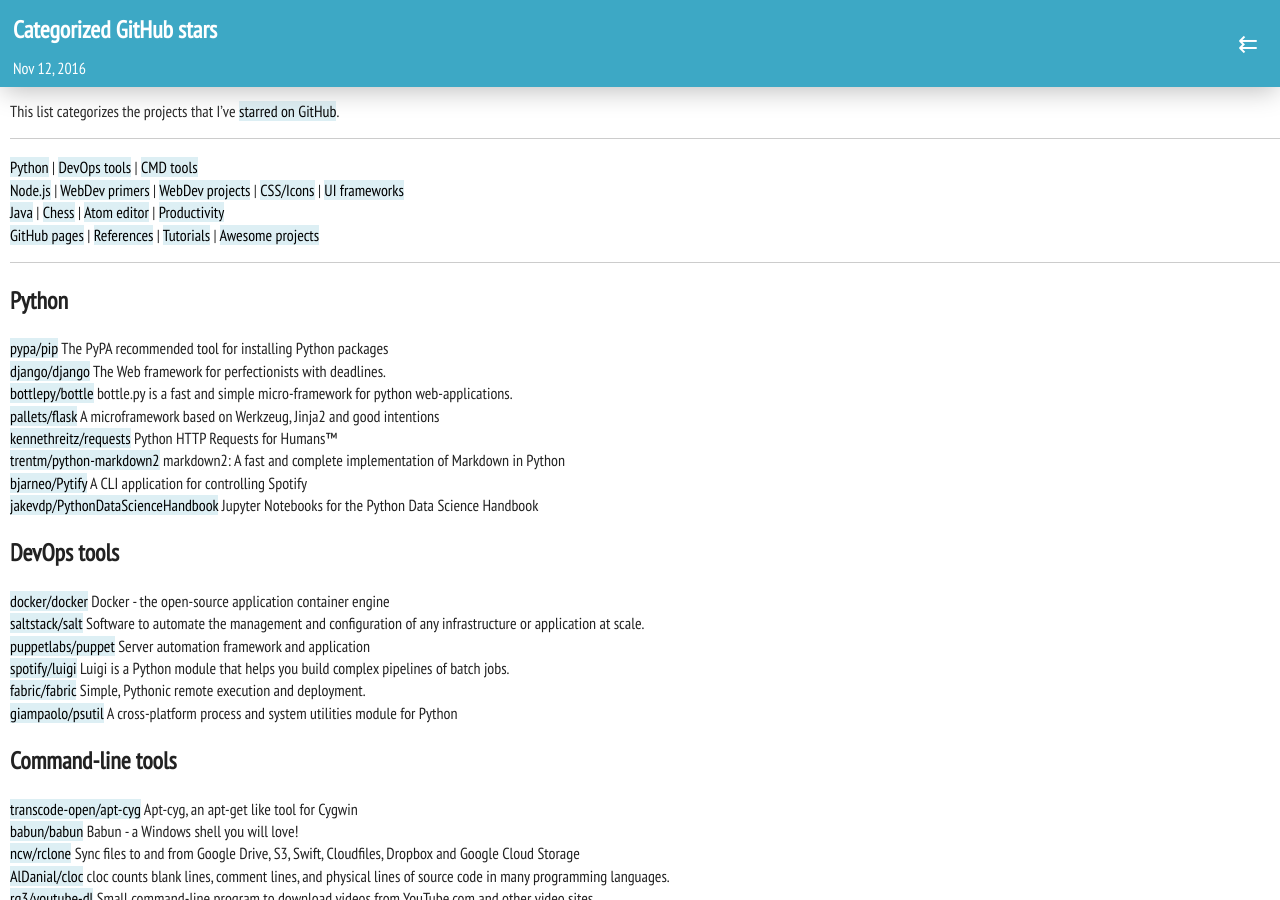
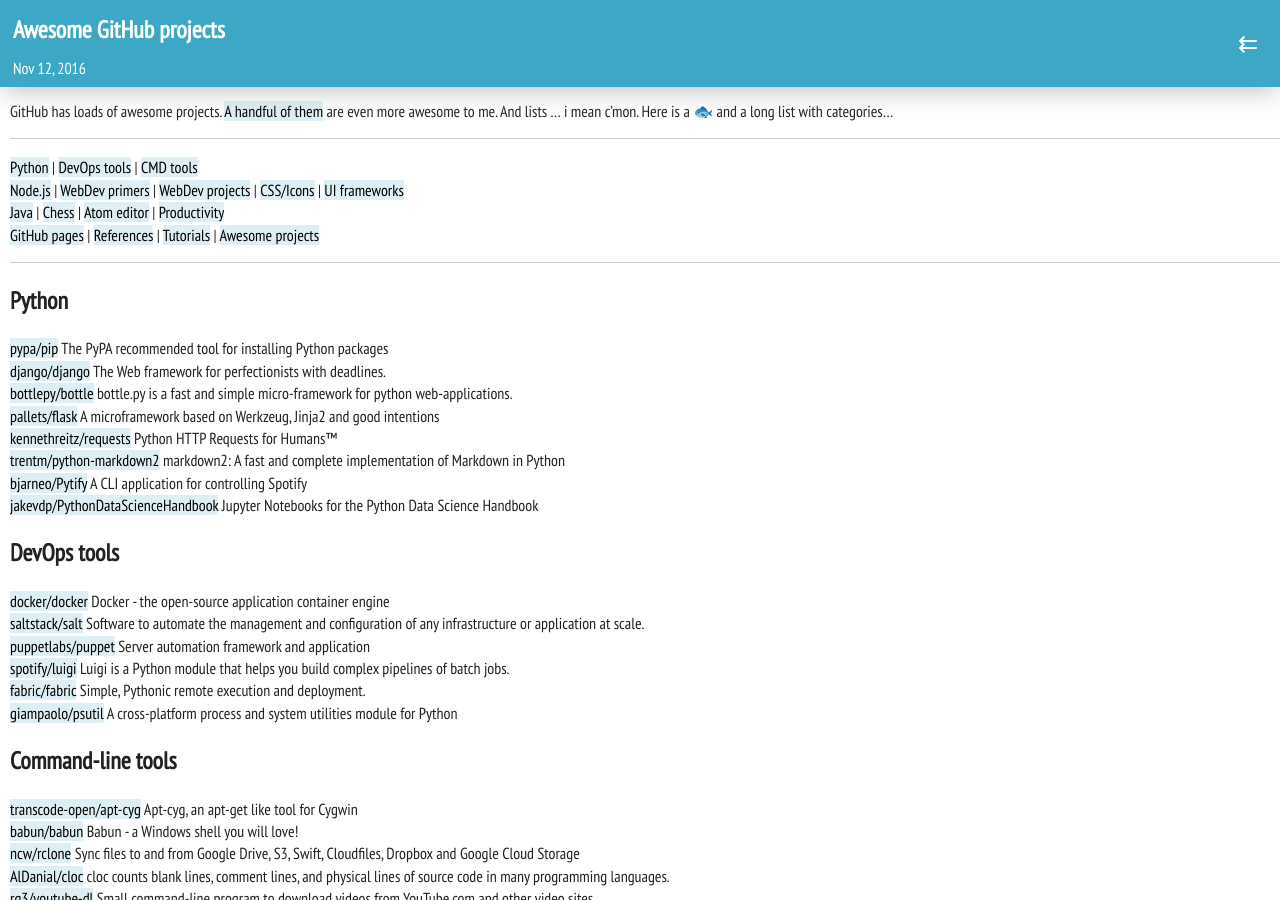
Before and after one commit to BastiTee/localhost, a Jekyll site: the page built from _posts/2016-11-12-my-stares.md, in a window 1280 px wide and 900 px high. Built offline with Jekyll 4.4.1, drawn with Linux system fonts in a browser that asks for light colours.

Commit message:
Update 2016-11-12-my-stares.md

```diff
--- a/_posts/2016-11-12-my-stares.md
+++ b/_posts/2016-11-12-my-stares.md
@@ -1,10 +1,10 @@
 ---
 layout: post
-title: "Categorized GitHub stars"
+title: "Awesome GitHub projects"
 date:   2016-11-12 09:34:49 +0100
 ---
 
-This list categorizes the projects that I've [starred on GitHub](https://github.com/stars/BastiTee?direction=desc&filter=others&sort=stars).
+GitHub has loads of awesome projects. [A handful of them](https://github.com/stars/BastiTee?direction=desc&filter=others&sort=stars) are even more awesome to me. And lists ... i mean c'mon. Here is a 🐟 and a long list with categories...
 
 ---
 
```
